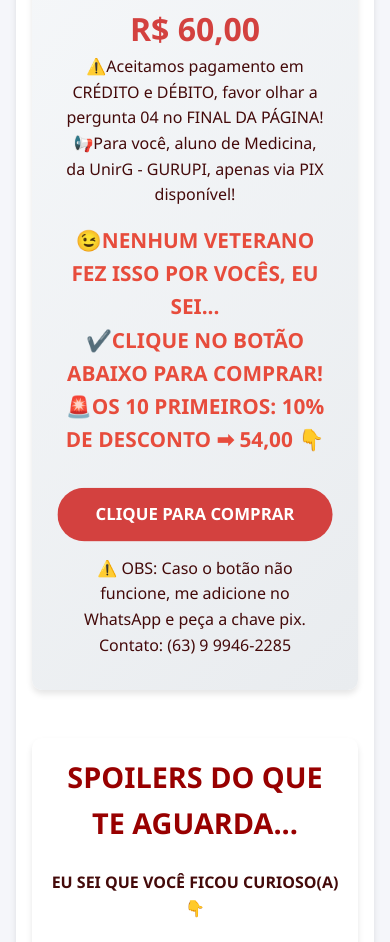
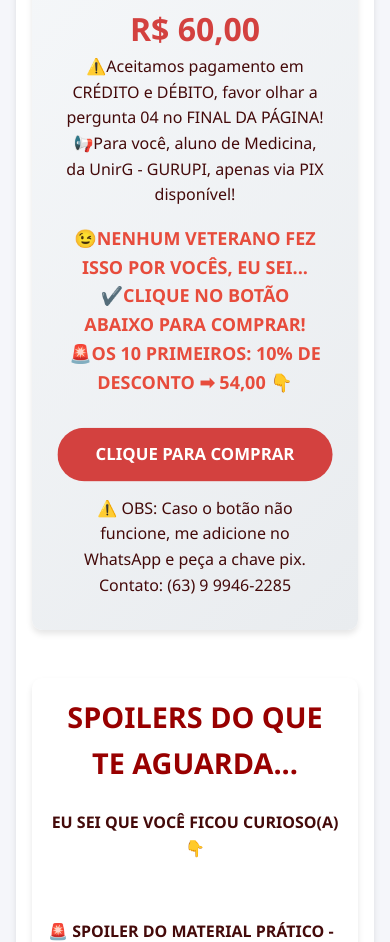
Before and after one commit to PyGodoy/icaroebook-landingpage2, a plain HTML site: page index.html in a window 390 px wide. Shown: the part 4032-4974 px from the top of the page. Drawn offline with nearby package versions, Linux system fonts and the light colour scheme; a script that the page names is missing.

Commit message:
font-size discount

```diff
--- a/static/css/style.css
+++ b/static/css/style.css
@@ -714,6 +714,13 @@ h2 {
     font-size: 1rem;
     }
 
+    .discount {
+        color: var(--accent);
+        font-weight: bold;
+        font-size: 18px;
+        margin: 1rem 0;
+    }
+
     /* Modificações para o carrossel em mobile */
     .carousel-container {
         max-width: 100%; /* Ocupa toda a largura disponível */
```
